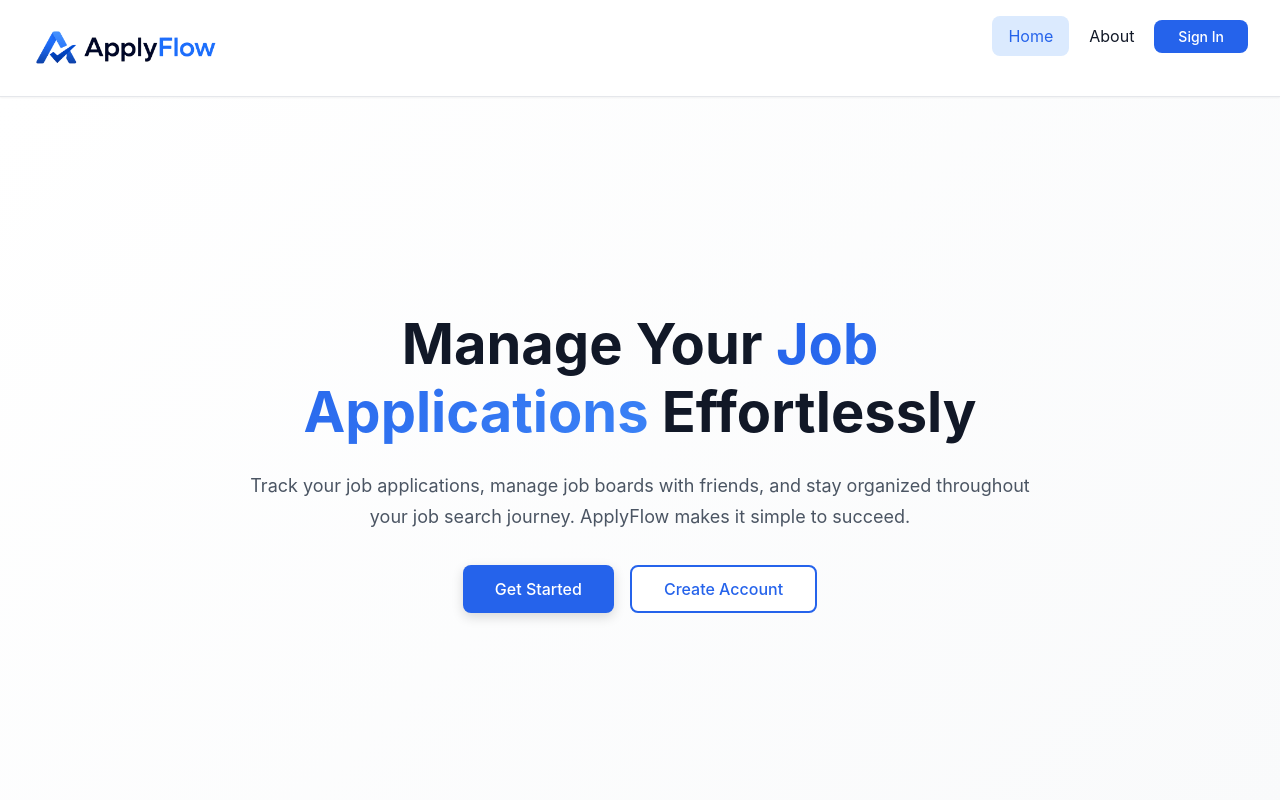
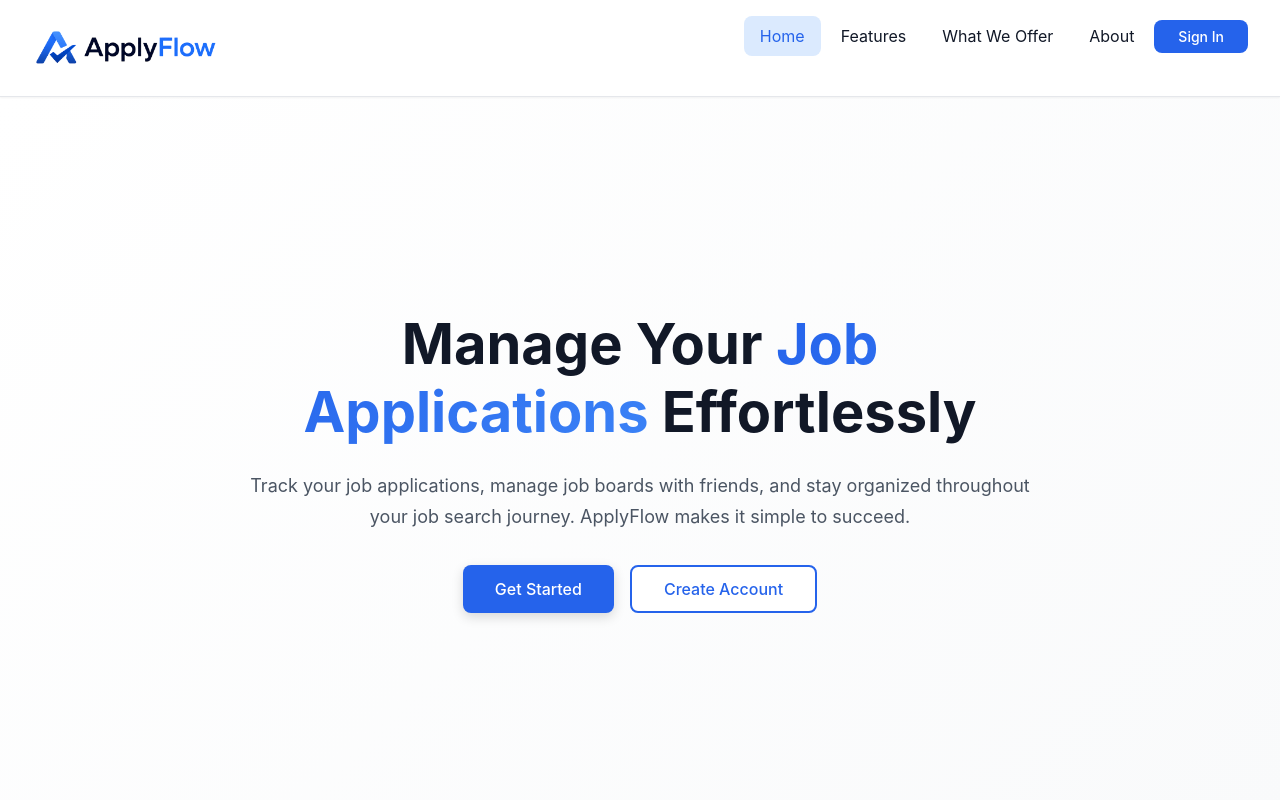
Before and after one commit to CaseyDevs/ApplyFlow, a React (Vite) app in the folder frontend/: page / in a window 1280 px wide. Shown: the top 800 px of the page. Built offline with nearby package versions, Linux system fonts and the light colour scheme; no server answers.

Commit message:
chore: update navbar styling

```diff
--- a/frontend/src/components/navbar/Navbar.module.css
+++ b/frontend/src/components/navbar/Navbar.module.css
@@ -60,6 +60,11 @@
   font-weight: var(--font-weight-normal);
   border-radius: var(--radius-md);
   transition: background-color var(--transition-fast), color var(--transition-fast);
+  border: none;
+  background: none;
+  cursor: pointer;
+  font-size: inherit;
+  font-family: inherit;
 }
 
 .menuLink:hover {
--- a/frontend/src/components/navbar/Navbar.tsx
+++ b/frontend/src/components/navbar/Navbar.tsx
@@ -11,6 +11,8 @@ export default function Navbar() {
     const queryClient = useQueryClient();
     const { isLoggedIn, refreshUser } = useAuth();
 
+    const isHome = location.pathname === '/';
+
     const handleLogout = async () => {
         try {
             await logoutUser();
@@ -19,6 +21,13 @@ export default function Navbar() {
             navigate("/");
         } catch (err) {
             console.error("Logout failed:", err);
+        }
+    };
+
+    const handleSmoothScroll = (sectionId: string) => {
+        const element = document.getElementById(sectionId);
+        if (element) {
+            element.scrollIntoView({ behavior: 'smooth' });
         }
     };
 
@@ -38,11 +47,41 @@ export default function Navbar() {
                             Home
                         </Link>
                     </li>
-                    <li className={styles.menuItem}>
-                        <Link to="/about" className={`${styles.menuLink} ${isActive('/about') ? styles.active : ''}`}>
-                            About
-                        </Link>
-                    </li>
+                    {isHome && (
+                        <>
+                            <li className={styles.menuItem}>
+                                <button
+                                    onClick={() => handleSmoothScroll('features')}
+                                    className={styles.menuLink}
+                                >
+                                    Features
+                                </button>
+                            </li>
+                            <li className={styles.menuItem}>
+                                <button
+                                    onClick={() => handleSmoothScroll('offers')}
+                                    className={styles.menuLink}
+                                >
+                                    What We Offer
+                                </button>
+                            </li>
+                            <li className={styles.menuItem}>
+                                <button
+                                    onClick={() => handleSmoothScroll('mission')}
+                                    className={styles.menuLink}
+                                >
+                                    About
+                                </button>
+                            </li>
+                        </>
+                    )}
+                    {!isHome && (
+                        <li className={styles.menuItem}>
+                            <Link to="/" className={styles.menuLink}>
+                                About
+                            </Link>
+                        </li>
+                    )}
                     {isLoggedIn ? (
                         <>
                             <li className={styles.menuItem}>
```
